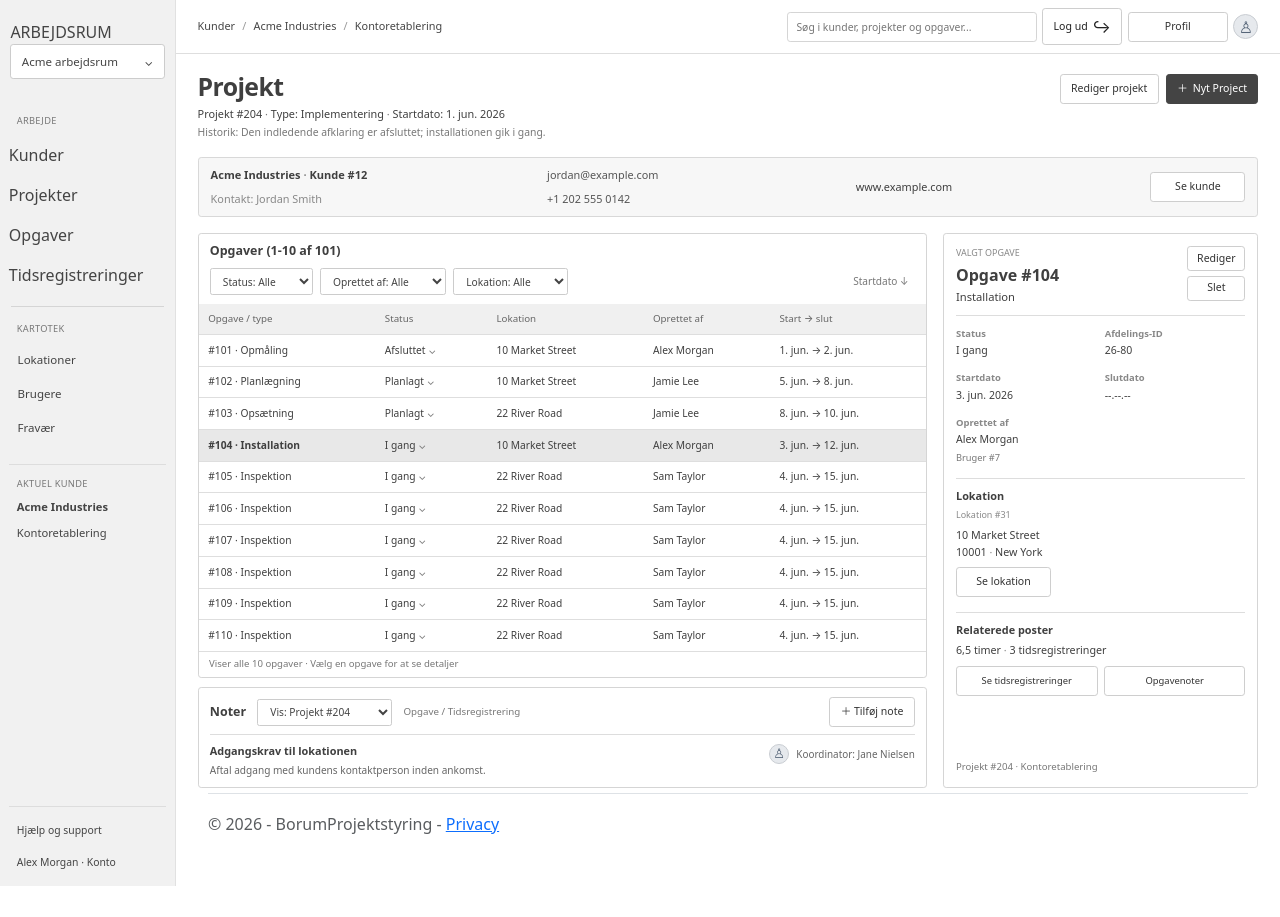
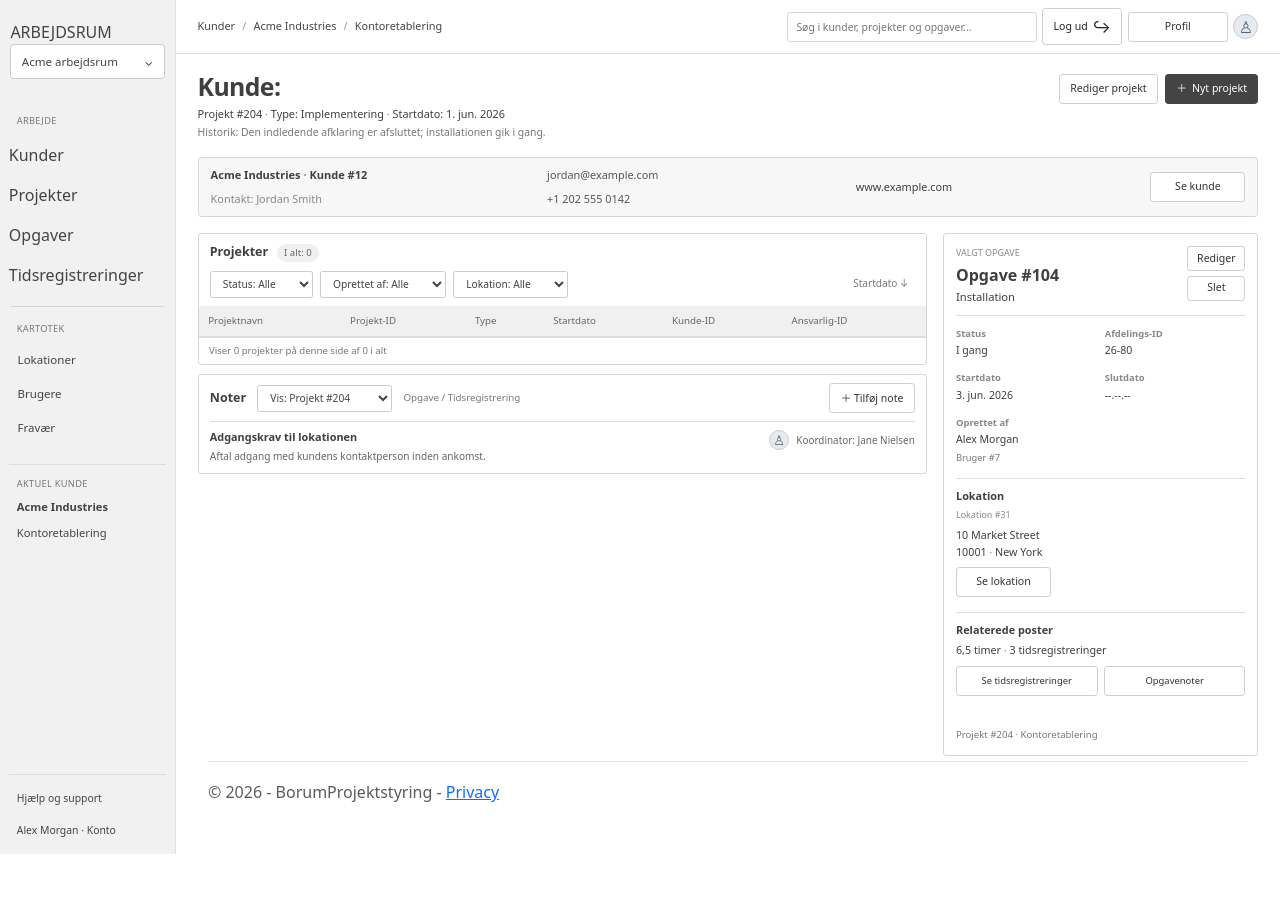
Before and after one commit to vbruhn-datamatiker/BorumProjektstyring, an ASP.NET Core app: page /ProjectPage in a window 1280 px wide. Shown: the top 917 px of the page. After the commit the page ends 854 px from the top, so only its background shows below. Run offline with ASP.NET Core 8, Linux system fonts and the light colour scheme; lists and menus that the app fills with data are empty; style sheets or scripts are compiled from the project's sources.

Commit message:
made it possible to see a list of projects under projectpage. Made the button to create a new project, made the pop - up window when new project is being created

```diff
--- a/BorumProjektstyring/Pages/ProjectPage.cshtml
+++ b/BorumProjektstyring/Pages/ProjectPage.cshtml
@@ -25,15 +25,64 @@
     <main class="project-content">
         <section class="project-heading">
             <div>
-                <h1>Projekt</h1>
+                <h1>Kunde: </h1>
                 <p class="project-meta">Projekt #204 <span>·</span> Type: Implementering <span>·</span> Startdato: 1. jun. 2026</p>
                 <p class="project-history">Historik: Den indledende afklaring er afsluttet; installationen gik i gang.</p>
             </div>
             <div class="heading-actions">
                 <button class="button button-light" type="button">Rediger projekt</button>
-                <button class="button button-dark" type="button"><span aria-hidden="true">＋</span> Nyt Project</button>
+                <button class="button button-dark" type="button" data-bs-toggle="modal" data-bs-target="#createProjectModal"><span aria-hidden="true">＋</span> Nyt projekt</button>
             </div>
         </section>
+
+        <!-- Modal for creating a pop up window for a new project -->
+        <div class="modal fade project-modal" id="createProjectModal" tabindex="-1" aria-labelledby="createProjectModalLabel" aria-hidden="true">
+            <div class="modal-dialog modal-dialog-centered">
+                <div class="modal-content">
+                    <form method="post" asp-page-handler="CreateProject">
+                        <div class="modal-header">
+                            <div>
+                                <p class="eyebrow">Projekter</p>
+                                <h2 class="modal-title" id="createProjectModalLabel">Opret nyt projekt</h2>
+                            </div>
+                            <button type="button" class="btn-close" data-bs-dismiss="modal" aria-label="Luk"></button>
+                        </div>
+                        <div class="modal-body project-form">
+                            <div class="project-form-field">
+                                <label for="newProjectTitle">Projektnavn</label>
+                                <input id="newProjectTitle" name="projectTitle" type="text" class="form-control" required />
+                            </div>
+                            <div class="project-form-field">
+                                <label for="newProjectType">Type</label>
+                                <input id="newProjectType" name="type" type="text" class="form-control" required />
+                            </div>
+                            <div class="project-form-field">
+                                <label for="newProjectStartDate">Startdato</label>
+                                <input id="newProjectStartDate" name="startDate" type="date" class="form-control" required />
+                            </div>
+                            <div class="project-form-field">
+                                <label for="newProjectHistory">Historik</label>
+                                <textarea id="newProjectHistory" name="history" class="form-control" rows="3"></textarea>
+                            </div>
+                            <div class="project-form-row">
+                                <div class="project-form-field">
+                                    <label for="newProjectCustomerId">Kunde-ID</label>
+                                    <input id="newProjectCustomerId" name="customerId" type="number" class="form-control" min="1" required />
+                                </div>
+                                <div class="project-form-field">
+                                    <label for="newProjectUserId">Ansvarlig-ID</label>
+                                    <input id="newProjectUserId" name="userId" type="number" class="form-control" min="1" required />
+                                </div>
+                            </div>
+                        </div>
+                        <div class="modal-footer">
+                            <button type="button" class="button button-light" data-bs-dismiss="modal">Annuller</button>
+                            <button type="submit" class="button button-dark">Opret projekt</button>
+                        </div>
+                    </form>
+                </div>
+            </div>
+        </div>
 
         <section class="customer-summary" aria-label="Kundeoplysninger">
             <div class="customer-primary">
@@ -52,7 +101,9 @@
             <div class="project-main-column">
                 <section class="panel tasks-panel" aria-labelledby="tasks-heading">
                     <div class="tasks-toolbar">
-                        <h2 id="tasks-heading">Opgaver (1-10 af 101)</h2>
+
+                        <!--- creates a counter to show how many total projects in the database --->
+                        <h2 id="tasks-heading">Projekter <span class="project-count-badge">I alt: @Model.Projects.Count</span></h2>
                         <div class="task-filters">
                             <label class="visually-hidden" for="status-filter">Status</label>
                             <select id="status-filter"><option>Status: Alle</option></select>
@@ -66,23 +117,31 @@
                     <div class="table-scroll">
                         <table class="tasks-table">
                             <thead>
-                                <tr><th scope="col">Opgave / type</th><th scope="col">Status</th><th scope="col">Lokation</th><th scope="col">Oprettet af</th><th scope="col">Start → slut</th></tr>
+                                <tr>
+                                    <th scope="col">Projektnavn</th>
+                                    <th scope="col">Projekt-ID</th>
+                                    <th scope="col">Type</th>
+                                    <th scope="col">Startdato</th>
+                                    <th scope="col">Kunde-ID</th>
+                                    <th scope="col">Ansvarlig-ID</th>
+                                </tr>
                             </thead>
                             <tbody>
-                                <tr><td>#101 · Opmåling</td><td>Afsluttet <span class="chevron">⌄</span></td><td>10 Market Street</td><td>Alex Morgan</td><td>1. jun. → 2. jun.</td></tr>
-                                <tr><td>#102 · Planlægning</td><td>Planlagt <span class="chevron">⌄</span></td><td>10 Market Street</td><td>Jamie Lee</td><td>5. jun. → 8. jun.</td></tr>
-                                <tr><td>#103 · Opsætning</td><td>Planlagt <span class="chevron">⌄</span></td><td>22 River Road</td><td>Jamie Lee</td><td>8. jun. → 10. jun.</td></tr>
-                                <tr class="selected-row" aria-current="true"><td><strong>#104 · Installation</strong></td><td>I gang <span class="chevron">⌄</span></td><td>10 Market Street</td><td>Alex Morgan</td><td>3. jun. → 12. jun.</td></tr>
-                                <tr><td>#105 · Inspektion</td><td>I gang <span class="chevron">⌄</span></td><td>22 River Road</td><td>Sam Taylor</td><td>4. jun. → 15. jun.</td></tr>
-                                <tr><td>#106 · Inspektion</td><td>I gang <span class="chevron">⌄</span></td><td>22 River Road</td><td>Sam Taylor</td><td>4. jun. → 15. jun.</td></tr>
-                                <tr><td>#107 · Inspektion</td><td>I gang <span class="chevron">⌄</span></td><td>22 River Road</td><td>Sam Taylor</td><td>4. jun. → 15. jun.</td></tr>
-                                <tr><td>#108 · Inspektion</td><td>I gang <span class="chevron">⌄</span></td><td>22 River Road</td><td>Sam Taylor</td><td>4. jun. → 15. jun.</td></tr>
-                                <tr><td>#109 · Inspektion</td><td>I gang <span class="chevron">⌄</span></td><td>22 River Road</td><td>Sam Taylor</td><td>4. jun. → 15. jun.</td></tr>
-                                <tr><td>#110 · Inspektion</td><td>I gang <span class="chevron">⌄</span></td><td>22 River Road</td><td>Sam Taylor</td><td>4. jun. → 15. jun.</td></tr>
+                                @foreach (var project in Model.Projects)
+                                {
+                                    <tr>
+                                        <td>@project.ProjectTitle</td>
+                                        <td>#@project.ProjectId</td>
+                                        <td>@project.Type</td>
+                                        <td>@project.StartDate.ToString("dd-MM-yyyy")</td>
+                                        <td>@project.CustomerId</td>
+                                        <td>@project.UserId</td>
+                                    </tr>
+                                }
                             </tbody>
                         </table>
                     </div>
-                    <p class="table-caption">Viser alle 10 opgaver <span>·</span> Vælg en opgave for at se detaljer</p>
+                    <p class="table-caption">Viser @Model.Projects.Count projekter på denne side af @Model.Projects.Count i alt</p>
                 </section>
 
                 <section class="panel notes-panel" aria-labelledby="notes-heading">
--- a/BorumProjektstyring/Pages/ProjectPage.cshtml.cs
+++ b/BorumProjektstyring/Pages/ProjectPage.cshtml.cs
@@ -25,21 +25,12 @@ public class ProjectPageModel : PageModel
     public DateTime StartDate { get; set; }
     [BindProperty]
     public string History { get; set; }
-    List<Project> Projects { get; set; } = new List<Project>();
+
+    public List<Project> Projects { get; private set; } = new List<Project>();
 
     public void OnGet()
     {
-        try
-        {
-
-            Projects = _projectRepo.GetAll();
-
-        }
-        catch (Exception)
-        {
-            // Log the exception or handle it as needed
-            Console.WriteLine("An error occurred while retrieving projects.");
-        }
+        Projects = _projectRepo.GetAll();
     }
 
     public IActionResult OnPostCreateProject(string projectTitle, string type, DateTime startDate, string history, int customerId, int userId)
--- a/BorumProjektstyring/Pages/ProjectPage.cshtml.css
+++ b/BorumProjektstyring/Pages/ProjectPage.cshtml.css
@@ -562,3 +562,83 @@
     flex-direction: column;
   }
 }
+
+.project-modal .modal-content {
+  overflow: hidden;
+  color: #3f3f3f;
+  border: 1px solid #d5d5d5;
+  border-radius: .25rem;
+  box-shadow: 0 .75rem 2rem rgba(0, 0, 0, .16);
+}
+
+.project-modal .modal-header,
+.project-modal .modal-footer {
+  padding: .9rem 1rem;
+  border-color: #e2e2e2;
+}
+
+.project-modal .modal-header .eyebrow {
+  margin-bottom: .25rem;
+}
+
+.project-modal .modal-title {
+  margin: 0;
+  font-size: 1.05rem;
+  font-weight: 650;
+}
+
+.project-form {
+  display: grid;
+  gap: .8rem;
+  padding: 1rem;
+}
+
+.project-form-field {
+  display: grid;
+  gap: .3rem;
+}
+
+.project-form-field label {
+  color: #555;
+  font-size: .68rem;
+  font-weight: 550;
+}
+
+.project-form-field .form-control {
+  min-height: 34px;
+  border-color: #ccc;
+  border-radius: .2rem;
+  font-size: .72rem;
+}
+
+.project-form-field textarea.form-control {
+  min-height: 76px;
+}
+
+.project-form-row {
+  display: grid;
+  grid-template-columns: 1fr 1fr;
+  gap: .75rem;
+}
+
+.project-modal .modal-footer {
+  gap: .45rem;
+}
+
+.project-count-badge {
+  display: inline-block;
+  margin-left: .35rem;
+  padding: .18rem .45rem;
+  color: #666;
+  background: #f0f0f0;
+  border-radius: 999px;
+  font-size: .6rem;
+  font-weight: 500;
+  vertical-align: middle;
+}
+
+@media (max-width: 520px) {
+  .project-form-row {
+    grid-template-columns: 1fr;
+  }
+}
```
